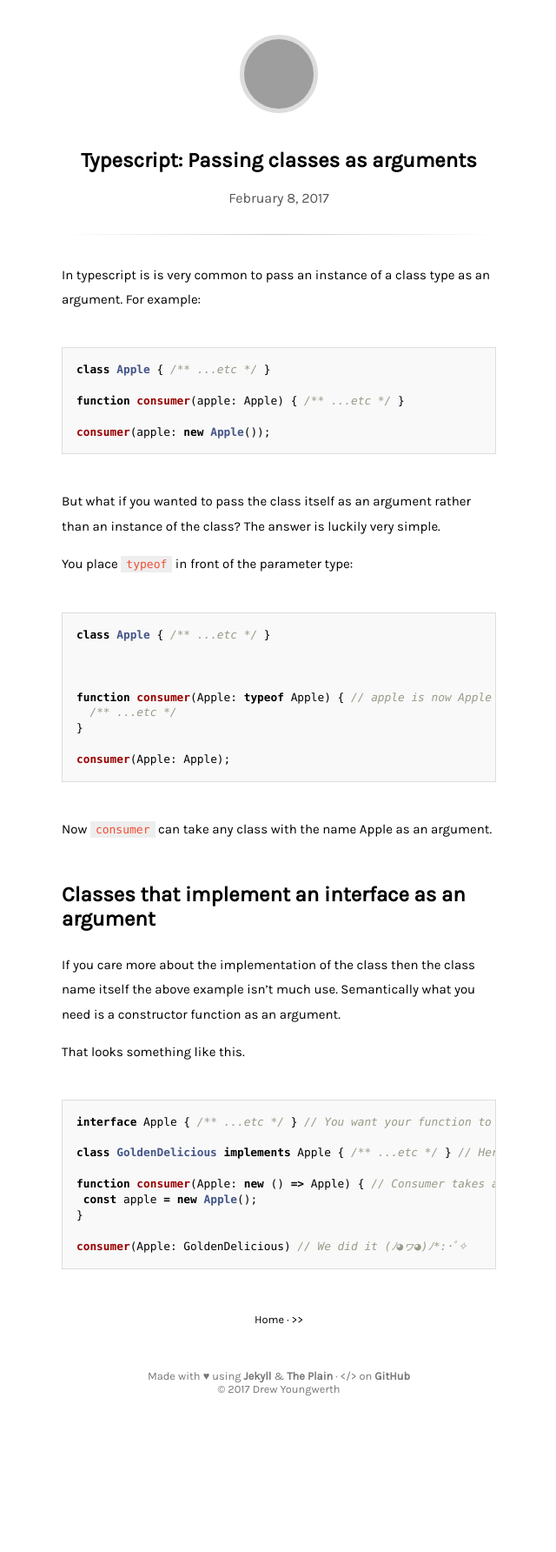
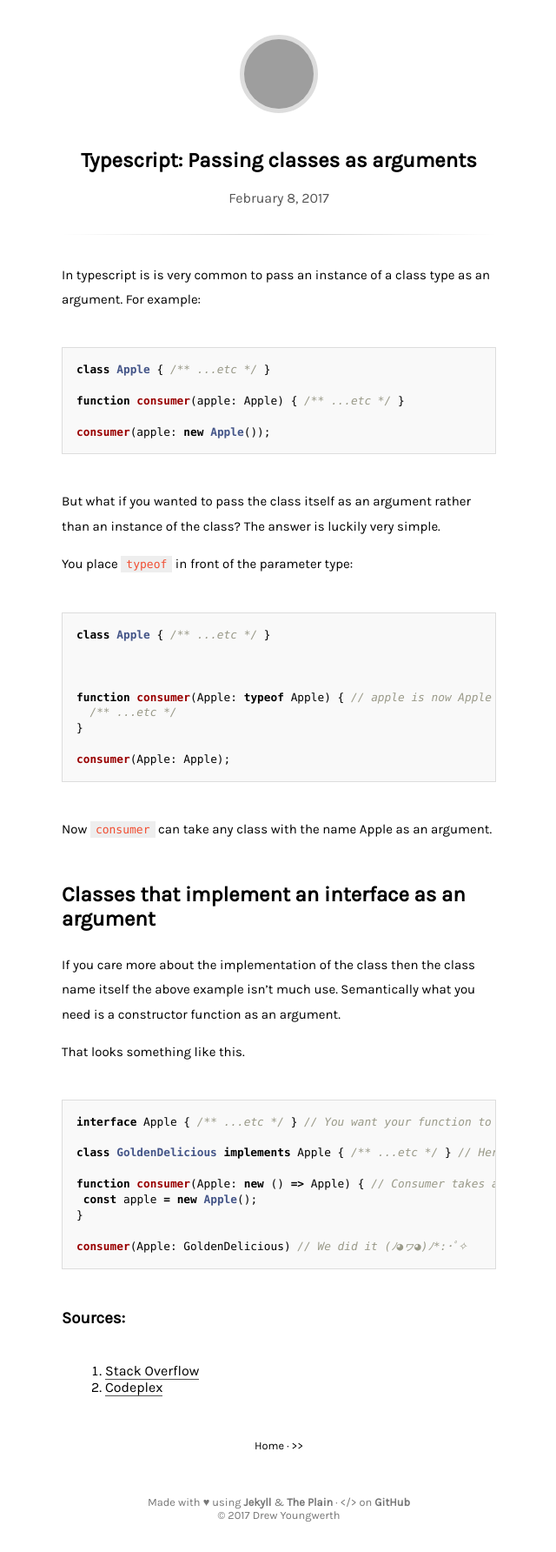
Before and after one commit to drew-y/blog, a Jekyll site: the page built from _posts/2017-02-08-Typescript-Passing-classes-as-arguments.md, in a window 1280 px wide. Shown: the whole page at 87% size, without its empty margins (319-959 px from the left). Built offline with Jekyll 4.4.1, drawn with Linux system fonts in a browser that asks for light colours; before the commit the page ends 1639 px from its top, so only the background shows below that; grey boxes are pictures that could not be loaded.

Commit message:
Update 2017-02-08-Typescript-Passing-classes-as-arguments.md

````diff
--- a/_posts/2017-02-08-Typescript-Passing-classes-as-arguments.md
+++ b/_posts/2017-02-08-Typescript-Passing-classes-as-arguments.md
@@ -49,3 +49,8 @@ function consumer(Apple: new () => Apple) { // Consumer takes a class that imple
 
 consumer(Apple: GoldenDelicious) // We did it (ﾉ◕ヮ◕)ﾉ*:･ﾟ✧
 ```
+
+### Sources:
+
+1. [Stack Overflow](http://stackoverflow.com/questions/12802317/passing-class-as-parameter-causes-is-not-newable-error#answer-12871488)
+2. [Codeplex](https://typescript.codeplex.com/discussions/456796)
````
